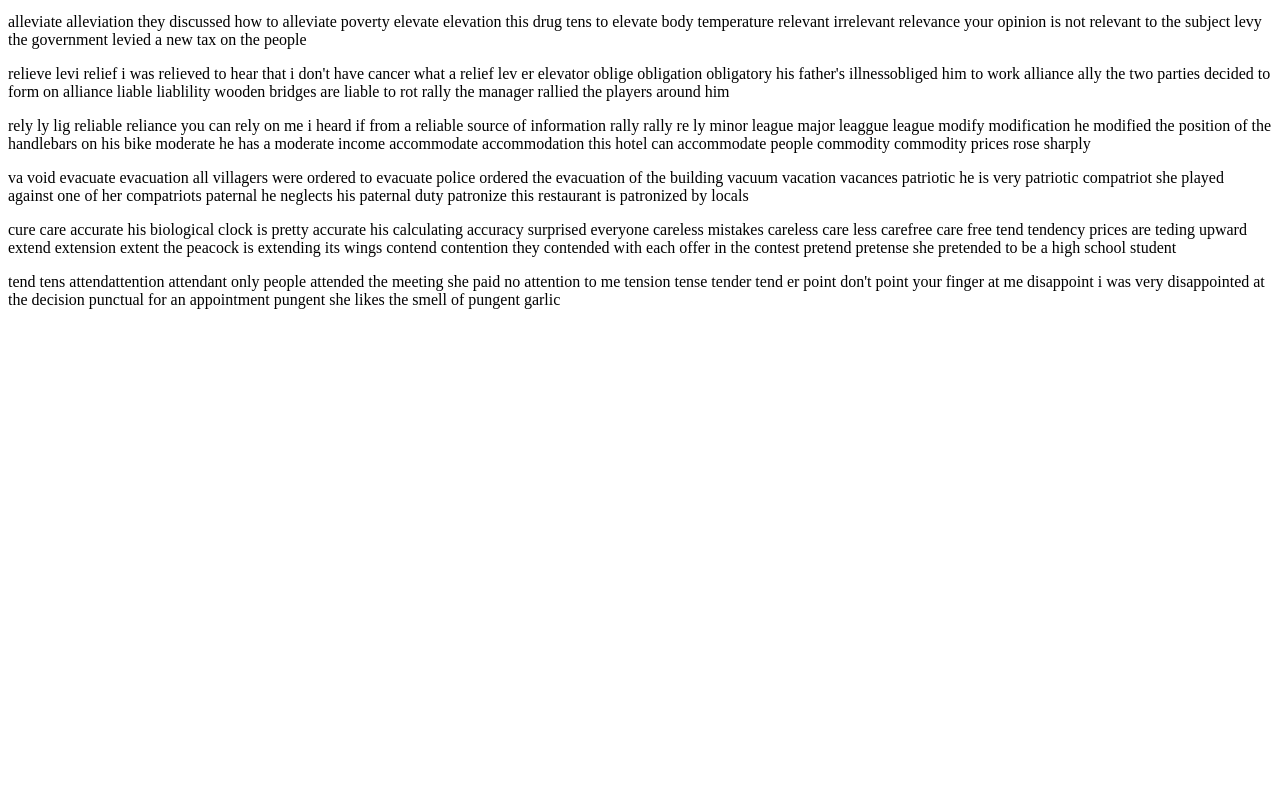
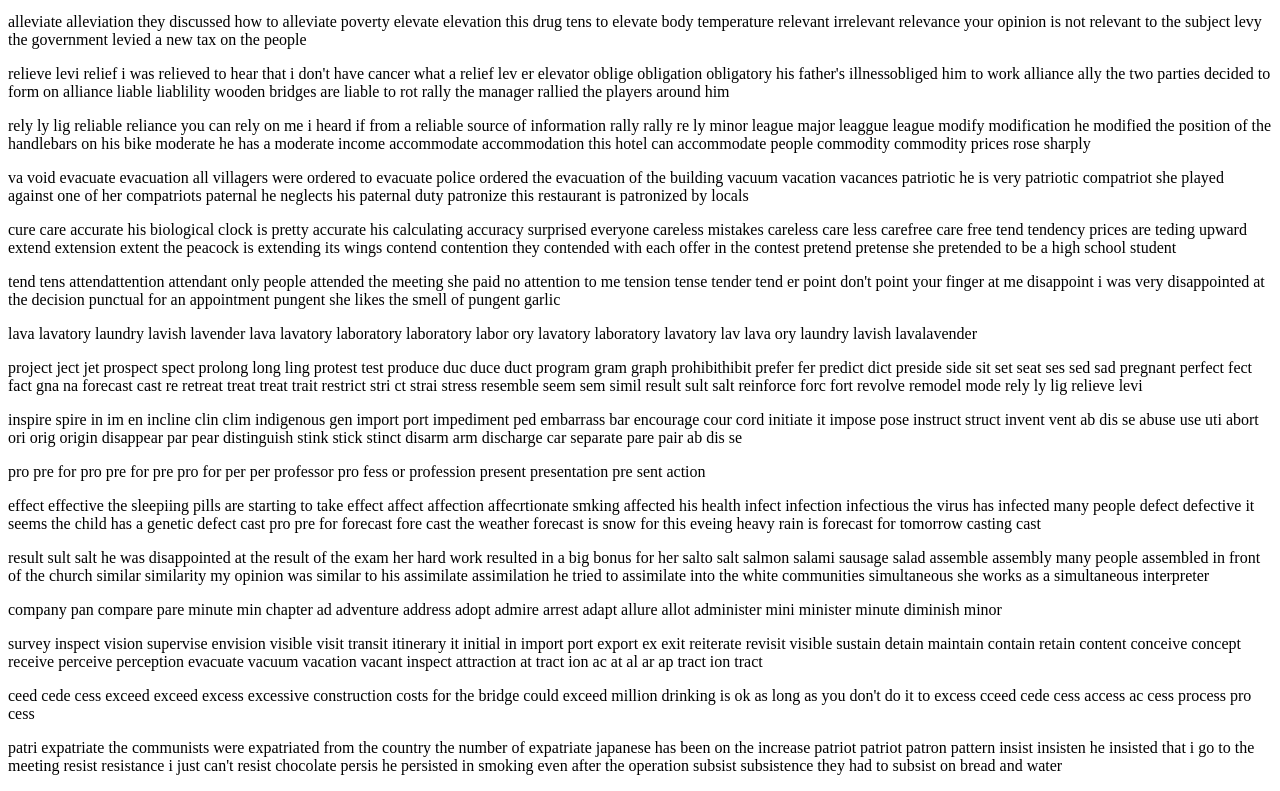
Before and after one commit to pann710/20210829, a plain HTML site: page index.html in a window 1280 px wide. Shown: the part 592-1383 px from the top of the page. Before the commit the page ends 917 px from the top, so only its background shows below. Drawn offline with Linux system fonts and the light colour scheme.

Commit message:
Update index.html

```diff
--- a/index.html
+++ b/index.html
@@ -22,16 +22,16 @@ attraction contract extract distraction tract at con ex dis tract tract tract tr
 <p>va void evacuate evacuation all villagers were ordered to evacuate police ordered the evacuation of the building vacuum vacation vacances patriotic he is very patriotic compatriot she played against one of her compatriots paternal he neglects his paternal duty patronize this restaurant is patronized by locals</p>
 <p>cure care accurate his biological clock is pretty accurate his calculating accuracy surprised  everyone careless mistakes careless care less carefree care free tend tendency prices are teding upward extend extension extent the peacock is extending its wings contend contention they contended with each offer in the contest pretend pretense she pretended to be a high school student </p>
   <p>tend tens attendattention attendant only people attended the meeting she paid no attention to me tension tense tender tend er point  don't point your finger at me disappoint i was very disappointed at the decision punctual for an appointment pungent she likes the smell of pungent garlic </p>
-    <p></p>
-  <p></p>
-  <p></p>
-  <p></p>
-  <p></p>
-  <p></p>
-  <p></p>
-  <p></p>
-  <p></p>
-  <p></p>
+    <p>lava lavatory laundry lavish lavender lava lavatory laboratory laboratory labor ory lavatory laboratory  lavatory lav lava ory laundry lavish lavalavender </p>
+  <p>project ject jet prospect spect prolong long ling protest test produce duc duce duct program gram graph prohibithibit prefer fer predict dict preside side sit set seat ses sed sad pregnant perfect  fect fact  gna na  forecast cast  re retreat  treat  treat trait  restrict stri ct strai stress resemble seem sem simil result sult salt reinforce  forc fort revolve remodel mode rely ly lig relieve levi </p>
+  <p>inspire spire in im en incline clin clim indigenous gen import port impediment ped embarrass bar encourage cour cord  initiate it impose pose instruct struct invent vent ab dis se abuse use uti abort ori orig origin disappear par pear distinguish stink stick stinct disarm arm discharge car separate pare pair ab dis se </p>
+  <p>pro pre for pro pre for pre pro for  per per  professor pro fess or profession present presentation pre sent action </p>
+  <p>effect effective the sleepiing pills are starting to take effect affect affection affecrtionate smking affected his health infect infection infectious the virus has infected many people defect defective it seems the child has a genetic defect  cast pro pre for forecast fore cast the weather forecast is snow for this eveing heavy rain is forecast for tomorrow casting cast </p>
+  <p>result sult salt he was disappointed at the result of the exam her hard work resulted in a big bonus for her salto salt salmon salami sausage salad assemble assembly many people assembled in front of the church similar similarity my opinion was similar to his assimilate assimilation he tried to assimilate into the white communities simultaneous she works as a simultaneous interpreter </p>
+  <p>company pan compare pare minute min  chapter ad adventure address adopt admire arrest adapt allure allot administer mini minister minute diminish minor </p>
+  <p>survey inspect vision supervise envision visible visit transit itinerary it initial in import port export ex exit reiterate revisit visible sustain detain maintain contain retain content conceive concept receive perceive perception evacuate vacuum vacation vacant inspect attraction at tract ion ac at al ar ap tract ion tract </p>
+  <p>ceed cede cess exceed exceed excess excessive construction costs for the bridge could exceed million drinking is ok as long as you don't do it to excess cceed cede cess access ac cess process pro cess </p>
+  <p>patri expatriate the communists were expatriated from the country the number of expatriate japanese has been on the increase patriot patriot patron pattern insist insisten he insisted that i go to the meeting resist resistance i just  can't resist chocolate persis he persisted in smoking even after the operation subsist subsistence they had to subsist on bread and water </p>
 
 </body>
 </html>
```
